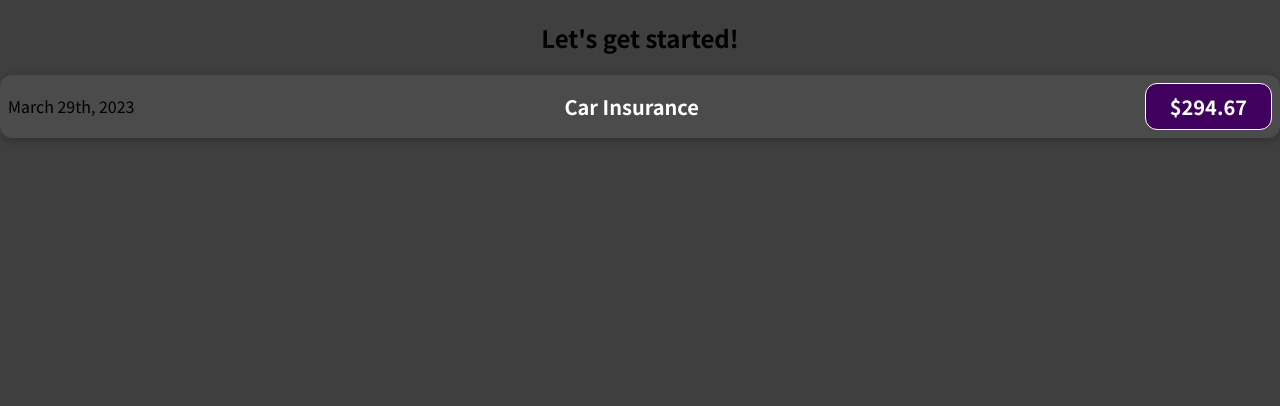
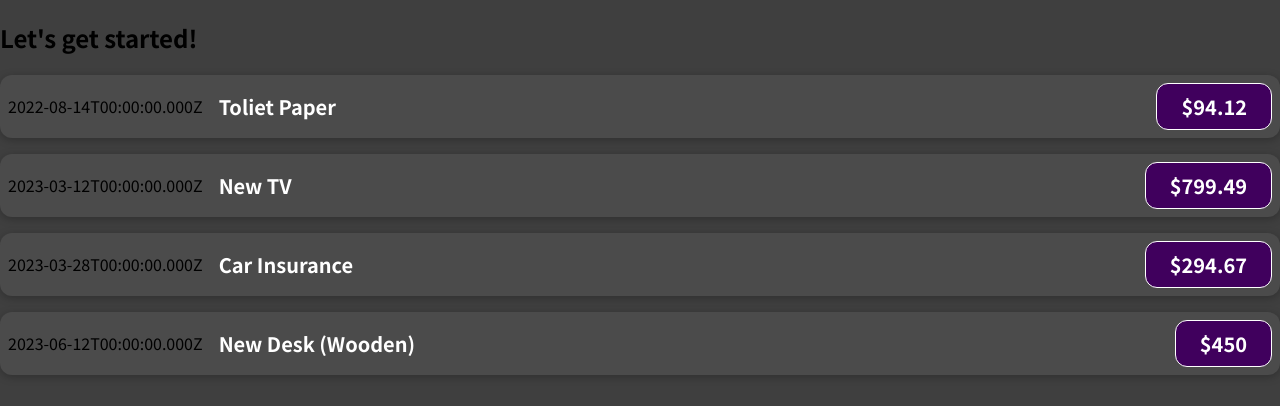
Before and after one commit to SarahKatherineFrancis/react-basic-expense-app, a React (Create React App) app: page / in a window 1280 px wide. Shown: the top 406 px of the page. Built offline with nearby package versions, Linux system fonts and the light colour scheme.

Commit message:
refactor App to use dynamic ExpenseItem components

```diff
--- a/src/App.css
+++ /dev/null
@@ -1,38 +0,0 @@
-.App {
-  text-align: center;
-}
-
-.App-logo {
-  height: 40vmin;
-  pointer-events: none;
-}
-
-@media (prefers-reduced-motion: no-preference) {
-  .App-logo {
-    animation: App-logo-spin infinite 20s linear;
-  }
-}
-
-.App-header {
-  background-color: #282c34;
-  min-height: 100vh;
-  display: flex;
-  flex-direction: column;
-  align-items: center;
-  justify-content: center;
-  font-size: calc(10px + 2vmin);
-  color: white;
-}
-
-.App-link {
-  color: #61dafb;
-}
-
-@keyframes App-logo-spin {
-  from {
-    transform: rotate(0deg);
-  }
-  to {
-    transform: rotate(360deg);
-  }
-}
--- a/src/App.js
+++ b/src/App.js
@@ -1,11 +1,51 @@
-import "./App.css";
 import ExpenseItem from "./components/ExpenseItem";
 
 function App() {
+  const expenses = [
+    {
+      id: "e1",
+      title: "Toliet Paper",
+      amount: 94.12,
+      date: new Date(2022, 7, 14),
+    },
+    { id: "e2", title: "New TV", amount: 799.49, date: new Date(2023, 2, 12) },
+    {
+      id: "e3",
+      title: "Car Insurance",
+      amount: 294.67,
+      date: new Date(2023, 2, 28),
+    },
+    {
+      id: "e4",
+      title: "New Desk (Wooden)",
+      amount: 450,
+      date: new Date(2023, 5, 12),
+    },
+  ];
+
   return (
     <div className="App">
       <h2>Let's get started!</h2>
-      <ExpenseItem />
+      <ExpenseItem
+        title={expenses[0].title}
+        amount={expenses[0].amount}
+        date={expenses[0].date}
+      />
+      <ExpenseItem
+        title={expenses[1].title}
+        amount={expenses[1].amount}
+        date={expenses[1].date}
+      />
+      <ExpenseItem
+        title={expenses[2].title}
+        amount={expenses[2].amount}
+        date={expenses[2].date}
+      />
+      <ExpenseItem
+        title={expenses[3].title}
+        amount={expenses[3].amount}
+        date={expenses[3].date}
+      />
     </div>
   );
 }
--- a/src/components/ExpenseItem.js
+++ b/src/components/ExpenseItem.js
@@ -1,13 +1,13 @@
 import React from "react";
 import "./ExpenseItem.css";
 
-const ExpenseItem = () => {
+const ExpenseItem = ({ date, title, amount }) => {
   return (
     <div className="expense-item">
-      March 29th, 2023
+      <div>{date.toISOString()}</div>
       <div className="expense-item__description">
-        <h2>Car Insurance</h2>
-        <div className="expense-item__price">$294.67</div>
+        <h2>{title}</h2>
+        <div className="expense-item__price">${amount}</div>
       </div>
     </div>
   );
```
